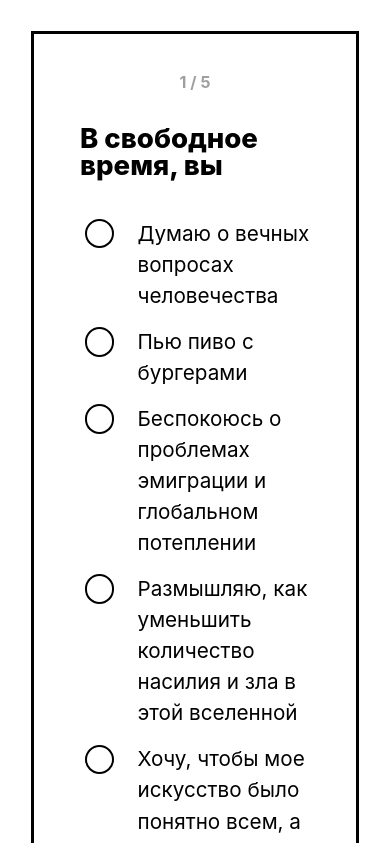
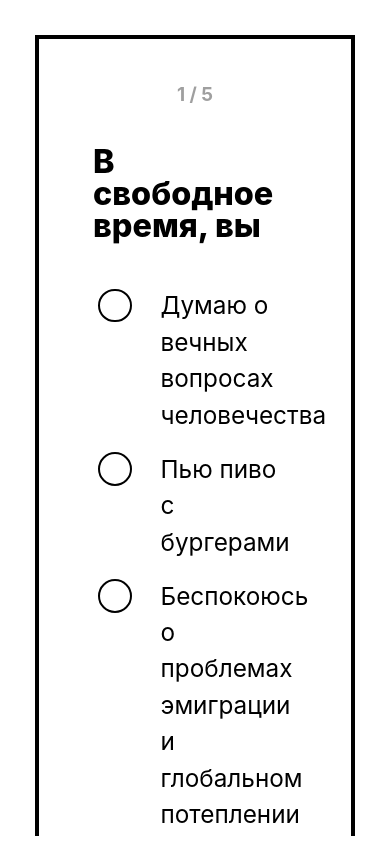
Before and after one commit to the-sociophobic/NET-logo, a React app in the folder parcel/: page / in a window 390 px wide. Shown: the top 843 px of the page. Built offline with nearby package versions, Linux system fonts and the light colour scheme.

Commit message:
scale, zoom etc.

```diff
--- a/parcel/src/styles/index.sass
+++ b/parcel/src/styles/index.sass
@@ -54,6 +54,7 @@
 
 #quiz
   width: 100%
+  height: 100%
   position: relative
   *
     font-family: -apple-system, system-ui, Roboto, "Open Sans", "Helvetica Neue", sans-serif
@@ -74,13 +75,14 @@
     left: 0
     width: 100%
     height: 100%
+    overflow-y: scroll
   .quiz
     zoom: .85
     -moz-transform: scale(.85)
     -moz-transform-origin: 0 0
     @media (max-width: 768px)
-      zoom: 1.15
-      -moz-transform: scale(1.15)
+      zoom: 1.35
+      -moz-transform: scale(1.35)
       -moz-transform-origin: 0 0
     width: 70%
     margin: auto
```
